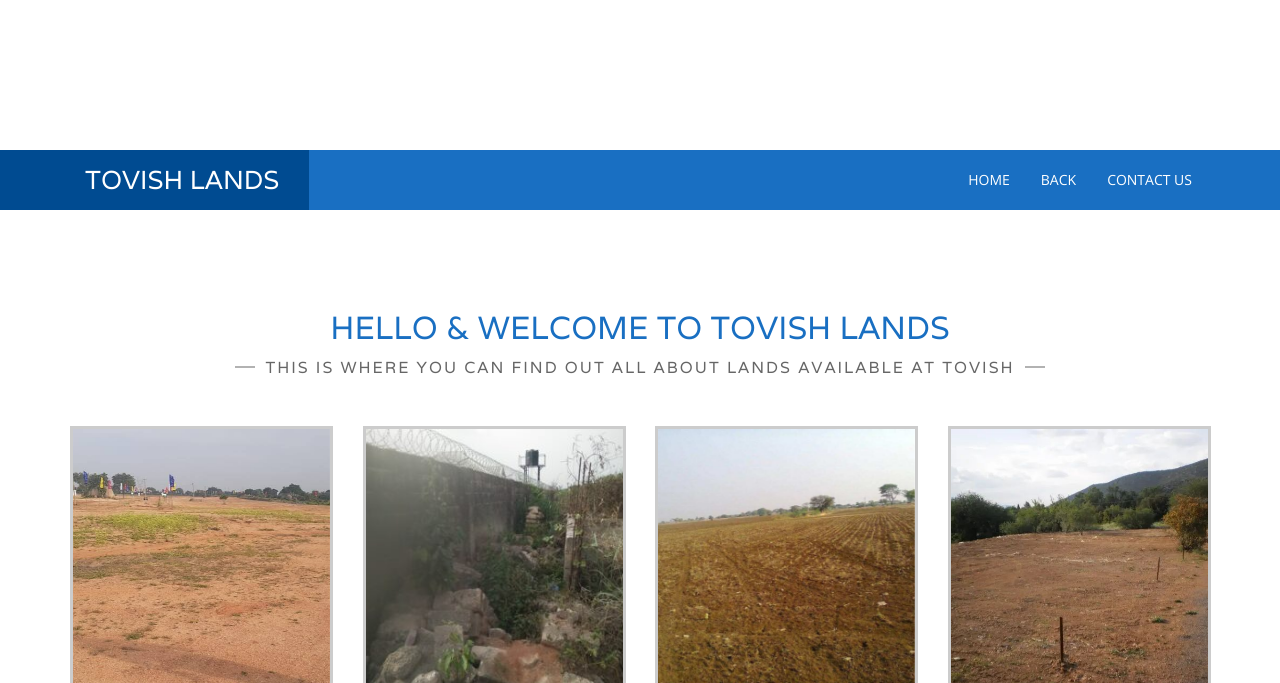
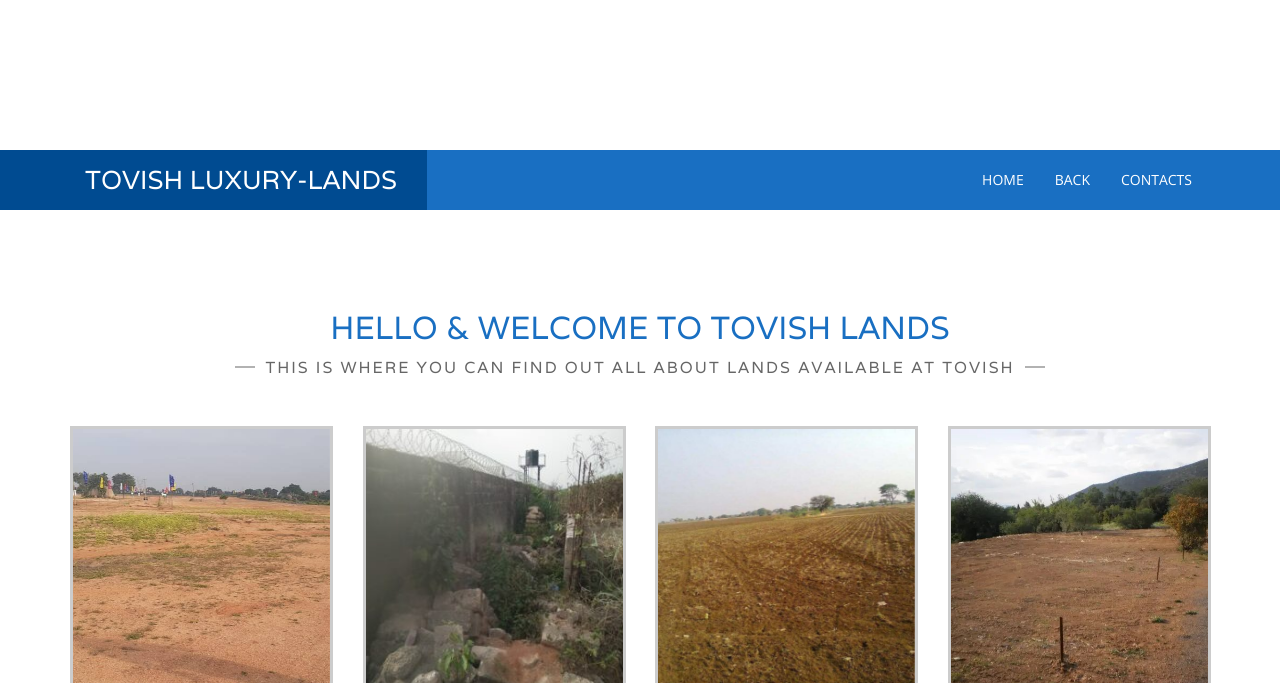
Before and after one commit to Lekan08/TovishWebsite, a plain HTML site: page land2.html in a window 1280 px wide. Shown: the top 683 px of the page. Drawn offline with nearby package versions, Linux system fonts and the light colour scheme.

Commit message:
KPURKSIH

```diff
--- a/land2.html
+++ b/land2.html
@@ -82,7 +82,7 @@
 
                     <!-- Name -->
                     <div class="page-scroll site-logo">
-                        <a href="#top">TOVISH LANDS</a>
+                        <a href="#top">TOVISH LUXURY-LANDS</a>
                     </div>
 
                 </div><!-- /.navbar-header -->
@@ -94,7 +94,7 @@
 
                         <li class="page-scroll"><a href="index.html">HOME</a></li>
                         <li class="page-scroll"><a href="tovishrealestate.html">Back</a></li>
-                        <li class="page-scroll"><a href="contact.html">CONTACT US</a></li>
+                        <li class="page-scroll"><a href="contact.html">CONTACTS</a></li>
 
 
 
```
